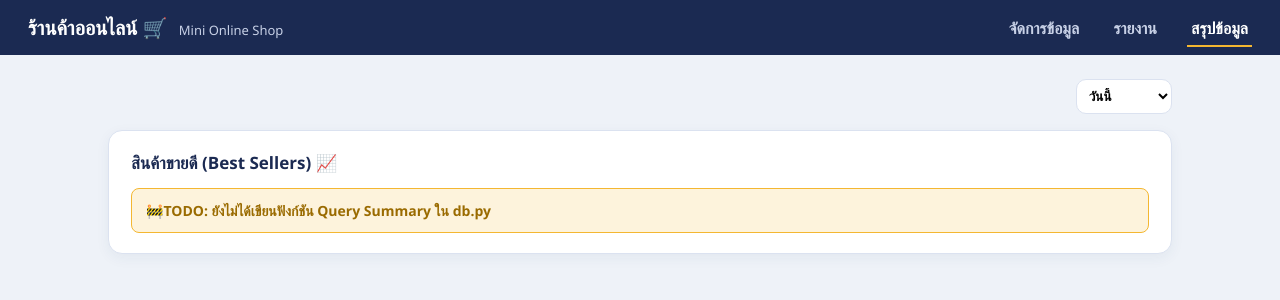
After one commit to NuttapolKhumdang/1204202-database-minishop, a Flask app: page /summary in a window 1280 px wide. The commit adds this page. Shown: the top 300 px of the page. Run offline with Flask 3, Linux system fonts and the light colour scheme.

Commit message:
adding summary page

```diff
--- a/app.py
+++ b/app.py
@@ -44,6 +44,10 @@ def page_home():
 @app.route("/report")
 def page_report():
     return render_template("report.html")
+
+@app.route("/summary")
+def page_summary():
+    return render_template("summary.html")
 
 
 # ---- ลูกค้า ----
@@ -131,6 +135,21 @@ def report_run(key):
             return safe(fn)
     return jsonify({"ok": False, "error": f"ไม่พบรายงาน '{key}' ใน db.REPORTS"}), 404
 
+@app.route("/api/summary")
+def summary_list():
+    """รายชื่อรายงานทั้งหมด (อ่านจาก db.REPORTS) ให้หน้าเว็บสร้างกล่องรายงาน"""
+    return jsonify({"ok": True, "data": [{"key": k, "title": t} for k, t, _ in db.SUMMARY]})
+
+@app.route("/api/summary/<key>")
+def summary_run(key):
+    """รันรายงานตามชื่อ เช่น /api/reports/overdue"""
+    filters = {k: v for k, v in request.args.items() if v}
+
+    for k, _, fn in db.SUMMARY:
+        if k == key:
+            return safe(fn, filters)
+    return jsonify({"ok": False, "error": f"ไม่พบรายงาน '{key}' ใน db.SUMMARY"}), 404
+
 
 if __name__ == "__main__":
     app.run(debug=True, port=5000)
--- a/static/style.css
+++ b/static/style.css
@@ -306,3 +306,21 @@ tr:nth-child(even) td {
 #formFields .field {
   margin-bottom: 10px
 }
+
+.option-container {
+  display: flex;
+  flex-direction: row;
+  align-items: center;
+  justify-content: space-between;
+  margin: 1rem 0;
+}
+
+.option-container select {
+  background: #fff;
+  padding: 0.5rem 0.5rem;
+  border: 1px solid var(--line);
+  border-radius: 10px;
+  font-weight: 600;
+
+  min-width: 6rem;
+}
--- /dev/null
+++ b/static/summary.js
@@ -0,0 +1,33 @@
+// ============================================================
+//  report.js  —  ตรรกะหน้ารายงาน (ทำให้เสร็จแล้ว ★)
+// ============================================================
+const $ = (s) => document.querySelector(s);
+async function api(url) { return (await fetch(url)).json(); }
+function fillTable(tableSel, statusSel, r) {
+    const t = $(tableSel), st = $(statusSel);
+    const thead = t.querySelector("thead"), tbody = t.querySelector("tbody");
+    thead.innerHTML = ""; tbody.innerHTML = "";
+    if (!r.ok) { st.className = "status " + (r.todo ? "todo" : "err"); st.textContent = (r.todo ? "🚧" : "⚠️ ") + r.error; return; }
+    const rows = r.data || [];
+    if (!rows.length) { st.className = "status"; st.textContent = "ไม่มีข้อมูล"; return; }
+    st.textContent = "";
+    const cols = Object.keys(rows[0]);
+    thead.innerHTML = "<tr>" + cols.map(c => "<th>" + c + "</th>").join("") + "</tr>";
+    tbody.innerHTML = rows.map(row => "<tr>" + cols.map(c => "<td>" + (row[c] ?? "—") + "</td>").join("") + "</tr>").join("");
+}
+
+async function loadAll() {
+    const list = await api("/api/summary");
+    const filter = new URLSearchParams(window.location.search);
+
+    for (const rep of (list.data || [])) {
+        const id = "rep_" + rep.key.replace(/\W/g, "_");
+        const sec = document.createElement("section");
+        sec.className = "card";
+        sec.innerHTML = '<h3>' + rep.title + '</h3><div id="' + id + '_status" class="status"></div>' +
+            '<div class="table-wrap"><table id="' + id + '_table"><thead></thead><tbody></tbody></table></div>';
+        $("#reports").appendChild(sec);
+        fillTable("#" + id + "_table", "#" + id + "_status", await api("/api/summary/" + rep.key + "?range=" + (filter.get('range') || '1d')));
+    }
+}
+loadAll();
--- a/templates/index.html
+++ b/templates/index.html
@@ -9,7 +9,9 @@
 <body>
   <header class="topbar">
     <div class="brand">ร้านค้าออนไลน์ 🛒<span>Mini Online Shop</span></div>
-    <nav><a href="/" class="active">จัดการข้อมูล</a><a href="/report">รายงาน</a></nav>
+    <nav><a href="/" class="active">จัดการข้อมูล</a><a href="/report">รายงาน</a>
+        <a href="/summary">สรุปข้อมูล</a>
+    </nav>
   </header>
   <main class="container">
     <div class="tabs">
--- /dev/null
+++ b/templates/summary.html
@@ -0,0 +1,54 @@
+<!doctype html>
+<html lang="th">
+  <head>
+    <meta charset="UTF-8" />
+    <meta name="viewport" content="width=device-width, initial-scale=1.0" />
+    <title>รายงาน — Mini Online Shop</title>
+    <link rel="stylesheet" href="{{ url_for('static', filename='style.css') }}" />
+  </head>
+  <body>
+    <header class="topbar">
+      <div class="brand">ร้านค้าออนไลน์ 🛒 <span>Mini Online Shop</span></div>
+
+      <nav>
+        <a href="/">จัดการข้อมูล</a>
+        <a href="/report">รายงาน</a>
+        <a href="/summary" class="active">สรุปข้อมูล</a>
+      </nav>
+    </header>
+
+    <main class="container">
+      <section class="option-container">
+        <div></div>
+        <select id="rangeSelector" class="option-selecter">
+          <option id="rangeOption" value="1d">วันนี้</option>
+          <option id="rangeOption" value="7d">สัปดาห์</option>
+          <option id="rangeOption" value="1m">1 เดือน</option>
+          <option id="rangeOption" value="6m">6 เดือน</option>
+          <option id="rangeOption" value="1y">1 ปี</option>
+        </select>
+      </section>
+
+      <script>
+        const filter = new URLSearchParams(window.location.search);
+        const rangeSelector = document.querySelector("#rangeSelector");
+        const rangeOptions = document.querySelectorAll("option#rangeOption");
+        const range = filter.get("range");
+
+        for (let i = 0; i < rangeOptions.length; i++) {
+          if (rangeOptions[i].value == range) {
+            rangeOptions[i].setAttribute("selected", true);
+            break;
+          }
+        }
+
+        rangeSelector.addEventListener("change", (ev) => {
+          window.location.replace("/summary?range=" + ev.target.value);
+        });
+      </script>
+      <!-- กล่องรายงาน: สร้างจาก db.REPORTS อัตโนมัติ (เพิ่มรายงานที่ db.py ไม่ต้องแก้ไฟล์นี้) -->
+      <div id="reports"></div>
+    </main>
+    <script src="{{ url_for('static', filename='summary.js') }}"></script>
+  </body>
+</html>
```
Also changed, not shown: db.py (+46 -16 lines), static/app.js (+6 -2 lines), templates/report.html (+8 -5 lines).
